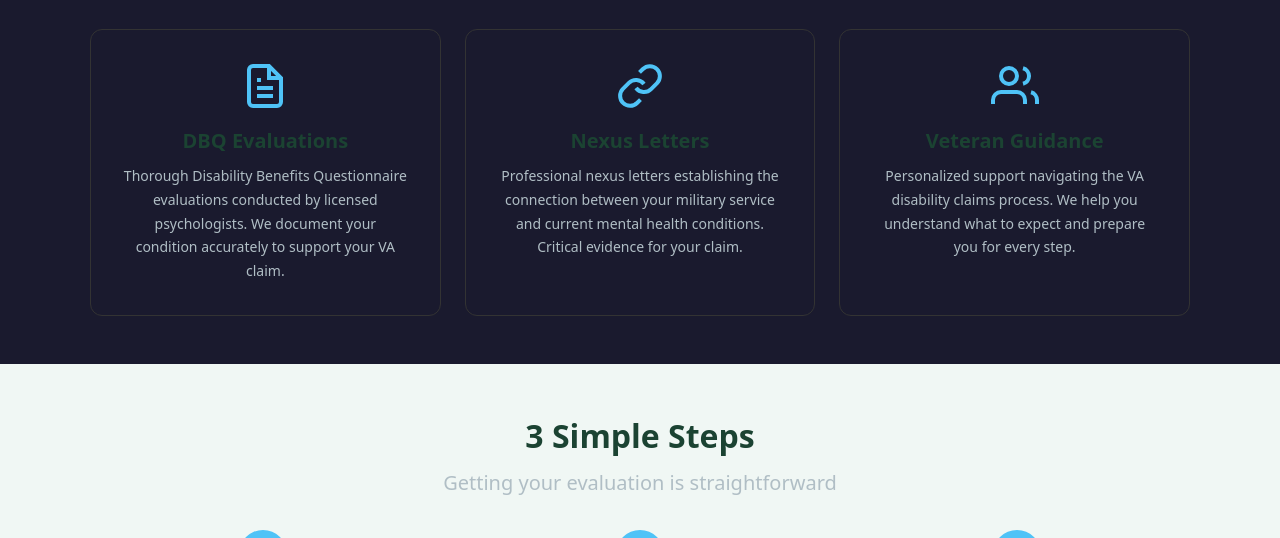
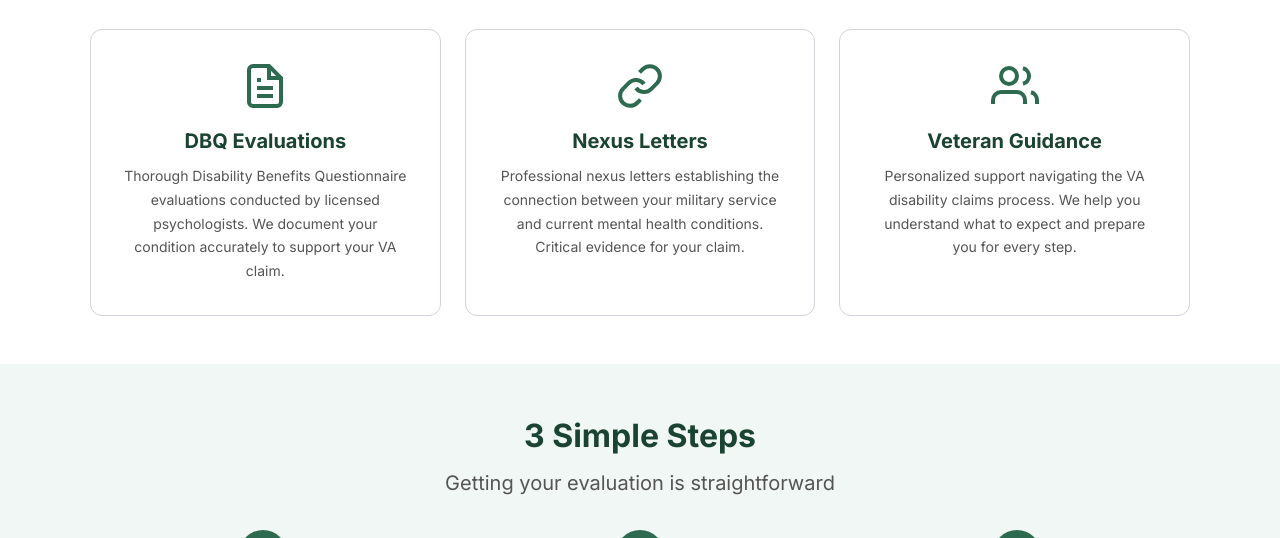
Before and after one commit to JoshuaWink/mvp-dbqhelp, a plain HTML site: page index.html in a window 1280 px wide. Shown: the part 562-1100 px from the top of the page. Drawn offline with Linux system fonts and the light colour scheme.

Commit message:
fix: wrap tokens.css in @layer cup-tokens — fixes WCAG contrast cascade
Unlayered :root declarations beat all layered styles per CSS spec.
This caused dark-theme defaults (e.g. #b0bec5 secondary, #4fc3f7 primary)
to override dbq-theme's @layer cup-override forest-green palette.

Wrapping in @layer cup-tokens restores correct cascade:
  cup-tokens < cup-theme < cup-override

All 22 dbq-theme token pairs now pass WCAG AA contrast.

```diff
--- a/tokens.css
+++ b/tokens.css
@@ -2,6 +2,7 @@
  * All visual decisions as CSS custom properties.
  * Override at any scope to customize. */
 
+@layer cup-tokens {
 :root {
   /* ── Color: Semantic, not decorative ── */
   --cup-color-surface:      #1a1a2e;
@@ -82,3 +83,4 @@
   --cup-z-modal:    400;
   --cup-z-toast:    500;
 }
+} /* end @layer cup-tokens */
```
